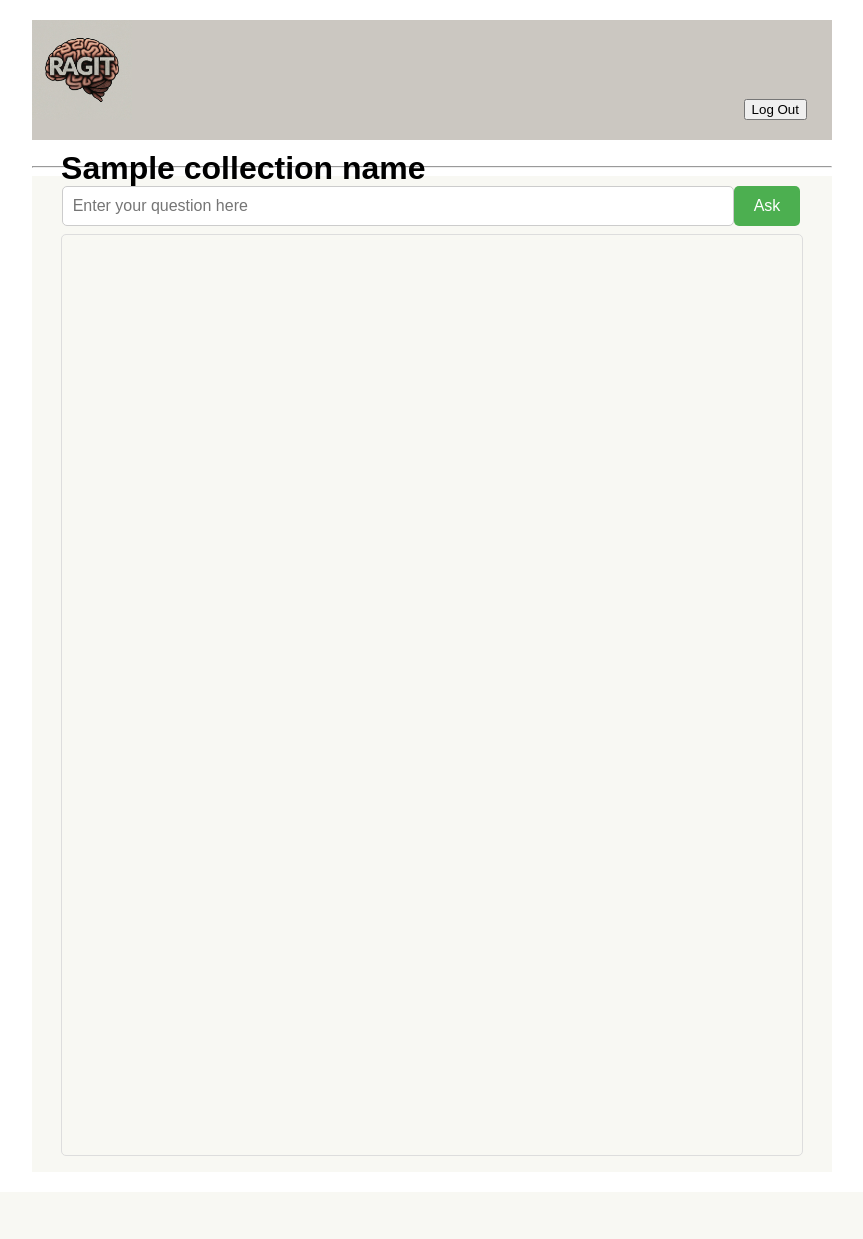
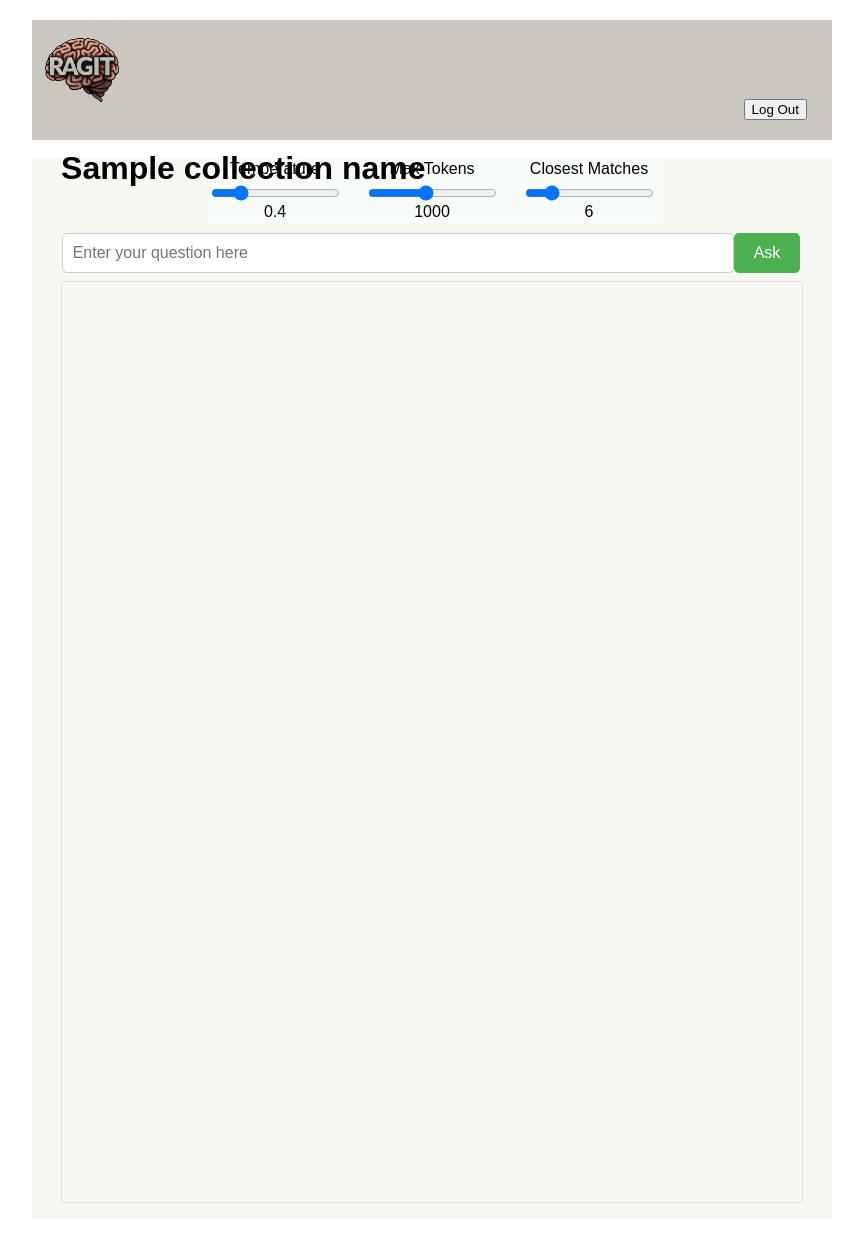
Before and after one commit to codingismycraft/ragit, a Python web app: template ragit/front_end/templates/templates/index.html in a window 1280 px wide. Shown: the whole page, without its empty margins (208-1071 px from the left). Before the commit the page ends 1156 px from the top, so only its background shows below. Run offline with Jinja, Linux system fonts and the light colour scheme; the template is opened without the code that fills it: most values are stand-ins (such as "Sample title", 1, 10 or a date in 2020); some libraries are stand-ins or nearby versions.

Commit message:
Adds temp, max_tokens and closest matches to UI and backend.

```diff
--- a/ragit/front_end/static/query_retrieved.js
+++ b/ragit/front_end/static/query_retrieved.js
@@ -2,11 +2,22 @@ let conversationHistory = [];
 
 function askQuestion() {
     const userQuery = document.getElementById("userQuery").value;
+    const temperature = document.getElementById("temperature").value;
+    const max_tokens = document.getElementById("max_tokens").value;
+    const matches_count = document.getElementById("matches_count").value;
+
     document.body.style.cursor = 'wait';
     $.ajax({
         url: "/ragit",
         type: "POST",
-        data: JSON.stringify({query: userQuery}),
+        data: JSON.stringify(
+            {
+                query: userQuery,
+                temperature: temperature,
+                max_tokens: max_tokens,
+                matches_count: matches_count
+            }
+        ),
         dataType: "json",
         contentType: "application/json; charset=utf-8",
         success: function (response, status) {
@@ -44,9 +55,9 @@ function make_chat_item(item) {
     answer_div.className = "chat_answer";
 
 
-    if (item.vote === 1){
+    if (item.vote === 1) {
         answer_div.className = "chat_answer chat_vote_up";
-    } else if(item.vote === 0) {
+    } else if (item.vote === 0) {
         answer_div.className = "chat_answer chat_vote_down";
     } else {
         answer_div.className = "chat_answer";
@@ -100,7 +111,7 @@ function user_vote(message_id, vote) {
         contentType: "application/json; charset=utf-8",
         success: function (response, status) {
             for (const item of conversationHistory) {
-                if (item.message_id === message_id){
+                if (item.message_id === message_id) {
                     item.vote = vote
                 }
             }
--- a/ragit/front_end/static/style.css
+++ b/ragit/front_end/static/style.css
@@ -144,3 +144,25 @@ body {
     display: flex;
     margin-bottom: 8px;
 }
+
+.control_container {
+    display: flex;
+    align-items: center;
+    gap: 20px; /* space between the elements */
+    background-color: #f8fcf8;
+}
+
+label {
+    margin-bottom: 5px;
+}
+
+input[type="number"] {
+    width: 80px; /* Adjust width as needed */
+}
+
+.slider_container {
+    display: flex;
+    flex-direction: column;
+    align-items: center;
+    margin: 2px;
+}
--- a/ragit/front_end/templates/templates/base.html
+++ b/ragit/front_end/templates/templates/base.html
@@ -33,8 +33,6 @@
     </div>
 </div>
 <br>
-<hr>
-
 
 {% block content %}
 {% endblock %}
--- a/ragit/front_end/templates/templates/index.html
+++ b/ragit/front_end/templates/templates/index.html
@@ -1,6 +1,33 @@
 {% extends "base.html" %}
 {% block content %}
+
     <div class="container">
+        <div class="control_container">
+            <div class="slider_container">
+                <label for="temperature">Temperature</label>
+                <input type="range" id="temperature" name="temperature" min="0"
+                       max="2" step="0.1" value="0.4"
+                       oninput="this.nextElementSibling.value = this.value">
+                <output>0.4</output>
+            </div>
+
+            <div class="slider_container">
+                <label for="max_tokens">Max Tokens</label>
+                <input type="range" id="max_tokens" name="max_tokens" min="200"
+                       max="2000" step="50" value="1000"
+                       oninput="this.nextElementSibling.value = this.value">
+                <output>1000</output>
+            </div>
+
+            <div class="slider_container">
+                <label for="matches_count">Closest Matches</label>
+                <input type="range" id="matches_count" name="matches_count"
+                       min="3" max="20" step="1" value="6"
+                       oninput="this.nextElementSibling.value = this.value">
+                <output>6</output>
+            </div>
+        </div>
+
         <div class="search_section">
             <input type="text" class="search-box" id="userQuery"
                    placeholder="Enter your question here">
--- a/ragit/libs/rag_mgr.py
+++ b/ragit/libs/rag_mgr.py
@@ -124,18 +124,20 @@ class RagManager:
         """
         return self._rag_name
 
-    def query(self, question, k=3):
+    def query(self, question, k=None, temperature=None, max_tokens=None):
         """Uses the RAG collection to enhance the LLM to answer the question.
 
         :param str question: The question to answer.
         :param int k: The number of vector matches to use.
+        :param float temperature: The temperature to use for the query.
+        :param float max_tokens: The max_tokens to use for the query.
 
         :return: The LLM generated answer using the vector db matches.
         :rtype: str
 
         :raises MyGenAIException
         """
-        return query_executor.query(question, k)
+        return query_executor.query(question, k, temperature, max_tokens)
 
     def get_base_dir(self):
         """Returns the base directory for the RAG collection.
```
Also changed, not shown: ragit/front_end/app.py (+20 -1 lines), ragit/libs/impl/query_executor.py (+26 -3 lines). Lines whose indentation alone changed are shown as unchanged.
